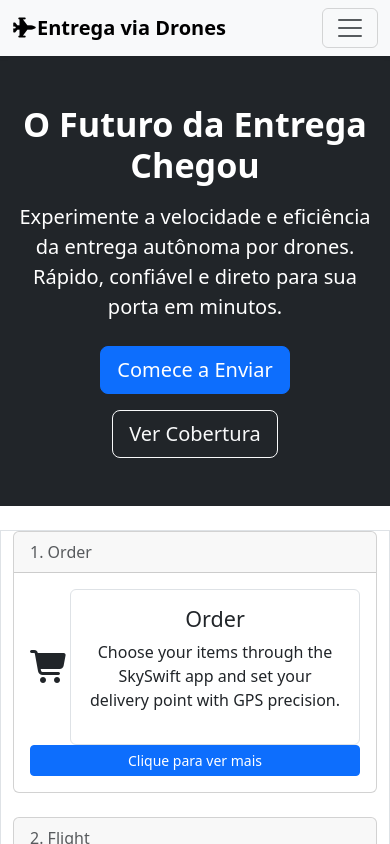
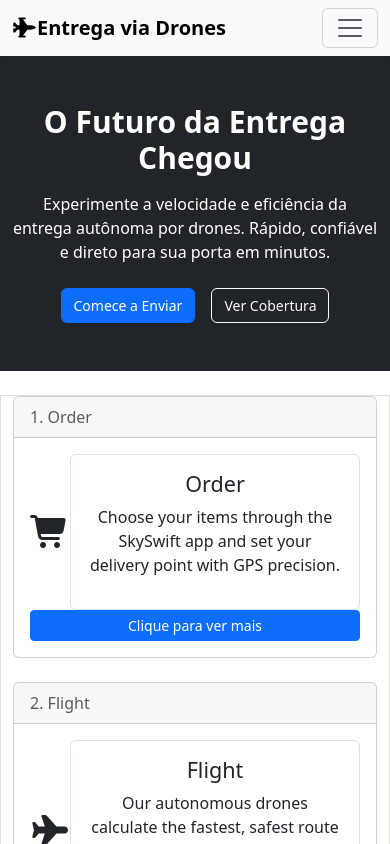
Before and after one commit to FFCfelps1/Projeto_Semestral_Entrega_via_drones, a React (Vite) app in the folder front/: page / in a window 390 px wide. Shown: the top 844 px of the page. Built offline with nearby package versions, Linux system fonts and the light colour scheme.

Commit message:
style: Optimize Hero component for mobile responsiveness with clamp fonts

```diff
--- a/front/src/Hero.jsx
+++ b/front/src/Hero.jsx
@@ -11,18 +11,24 @@ const Hero = (props) => {
       <div className="container">
         <div className="row align-items-center">
           <div className="col-lg-8 mx-auto text-center">
-            <h1 className="display-4 fw-bold mb-3">{titulo}</h1>
-            <p className="lead mb-4">{subtitulo}</p>
+            <h1 className="display-4 fw-bold mb-3" style={{ fontSize: 'clamp(1.875rem, 5vw, 3.5rem)' }}>
+              {titulo}
+            </h1>
+            <p className="lead mb-4" style={{ fontSize: 'clamp(1rem, 2vw, 1.25rem)' }}>
+              {subtitulo}
+            </p>
             <div className="d-flex gap-3 justify-content-center flex-wrap">
               <button
-                className="btn btn-primary btn-lg"
+                className="btn btn-primary"
                 onClick={funcao1}
+                style={{ fontSize: 'clamp(0.875rem, 1.5vw, 1rem)' }}
               >
                 {textoBotao1}
               </button>
               <button
-                className="btn btn-outline-light btn-lg"
+                className="btn btn-outline-light"
                 onClick={funcao2}
+                style={{ fontSize: 'clamp(0.875rem, 1.5vw, 1rem)' }}
               >
                 {textoBotao2}
               </button>
```
